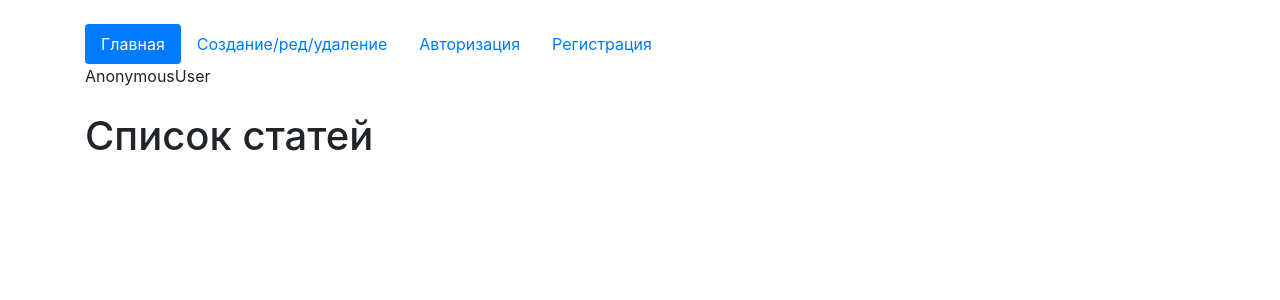
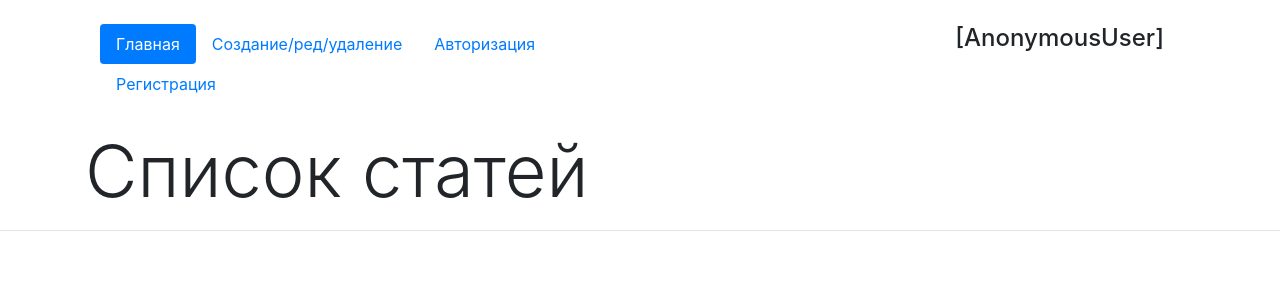
Before and after one commit to IvanSaldoZ/saldiframe_django, a Django app: page / in a window 1280 px wide. Shown: the top 300 px of the page. Run offline with Django 3.2, Linux system fonts and the light colour scheme; data that the repository does not hold is empty; parts of the project's set-up code (start-up, migrations or seed data) failed here and were passed over.

Commit message:
Finished the Dinar's tutorial

```diff
--- a/saldiframe/dinarapp2/templates/comment_item.html
+++ b/saldiframe/dinarapp2/templates/comment_item.html
@@ -5,7 +5,7 @@
                     Текст: {{ item.text }}<br>
                     {% if item.article.author == request.user %}
                         <!-- AJAX - обработка запросов ниже -->
-                        <a data-url="{% url 'update_comment_status' item.id 'public' %}" role="button" class="update_status btn btn-primary btn-sm" href="#">Одобрить</a> /
+                        <a data-url="{% url 'update_comment_status' item.id 'public' %}" role="button" class="update_status btn btn-primary btn-sm" href="#">Одобрить</a>
                         <a data-url="{% url 'update_comment_status' item.id 'delete' %}" role="button" class="update_status btn btn-secondary btn-sm" href="#">Удалить</a>
                     {% endif %}
 
--- a/saldiframe/dinarapp2/templates/detail.html
+++ b/saldiframe/dinarapp2/templates/detail.html
@@ -29,6 +29,7 @@
 
         <h5>Добавить комментарии</h5>
 
+        {% if request.user.is_authenticated %}
             <div class="col-4">
               <form action="" id="add_form" method="post">
                 {% csrf_token %}
@@ -36,6 +37,11 @@
               </form>
               <button form="add_form" type="submit" class="btn btn-primary">Добавить комментарий</button>
             </div>
+        {% else %}
+            <div class="col-4">
+                Только зарегистрированные пользователи могут оставлять коммментарии.
+            </div>
+        {% endif %}
 
 {% endblock %}
 
--- a/saldiframe/dinarapp2/templates/index.html
+++ b/saldiframe/dinarapp2/templates/index.html
@@ -10,7 +10,10 @@
   </head>
   <body>
     <div class="container mt-4">
-        <ul class="nav nav-pills">
+        <div class="container">
+            <div class="row">
+                <div class="col-8">
+                    <ul class="nav nav-pills col-8">
                       <li class="nav-item">
                           {% url 'index' as url_home %}
                         <a class="nav-link{% if request.path == url_home %} active{% endif %}" href="{{ url_home }}">Главная</a>
@@ -35,9 +38,14 @@
                           </li>
                       {% endif %}
                     </ul>
-        {{request.user}}
+                </div>
+                <div class="col-4">
+                    <span class="float-right mr-3"> <h4>[{{request.user}}]</h4></span>
+                </div>
+            </div>
+        </div>
         {% block content %}
-            <h1 class="mt-4">Список статей</h1>
+            <h1 class="mt-4 display-3">Список статей</h1>
             {% for i in article_list %}
                 <ul class="list-group mt-4">
                     <li class="list-group-item">
@@ -51,6 +59,7 @@
             {% endfor %}
         {% endblock %}
     </div>
+    <hr>
     <!-- Option 1: jQuery and Bootstrap Bundle (includes Popper) -->
     <script src="https://code.jquery.com/jquery-3.5.1.slim.min.js" integrity="sha384-DfXdz2htPH0lsSSs5nCTpuj/zy4C+OGpamoFVy38MVBnE+IbbVYUew+OrCXaRkfj" crossorigin="anonymous"></script>
     <script src="https://cdn.jsdelivr.net/npm/bootstrap@4.5.3/dist/js/bootstrap.bundle.min.js" integrity="sha384-ho+j7jyWK8fNQe+A12Hb8AhRq26LrZ/JpcUGGOn+Y7RsweNrtN/tE3MoK7ZeZDyx" crossorigin="anonymous"></script>
--- a/saldiframe/dinarapp2/views.py
+++ b/saldiframe/dinarapp2/views.py
@@ -41,6 +41,7 @@ class HomeListView(ListView):
     model = Articles
     template_name = 'index.html'
     context_object_name = 'article_list'
+    ordering = '-id'
 
 
 class HomeDetailView(CustomSuccessMessageMixin, FormMixin, DetailView):
@@ -82,6 +83,7 @@ class HomeDetailView(CustomSuccessMessageMixin, FormMixin, DetailView):
         # Сохраняем в базу данных
         self.object.save()
         return super().form_valid(form)
+
 
 
 class ArticleCreateView(LoginRequiredMixin, CustomSuccessMessageMixin, CreateView):
```
Also changed, not shown: saldiframe/dinarapp2/models.py (+10 -3 lines), README.md. Lines whose indentation alone changed are shown as unchanged.
